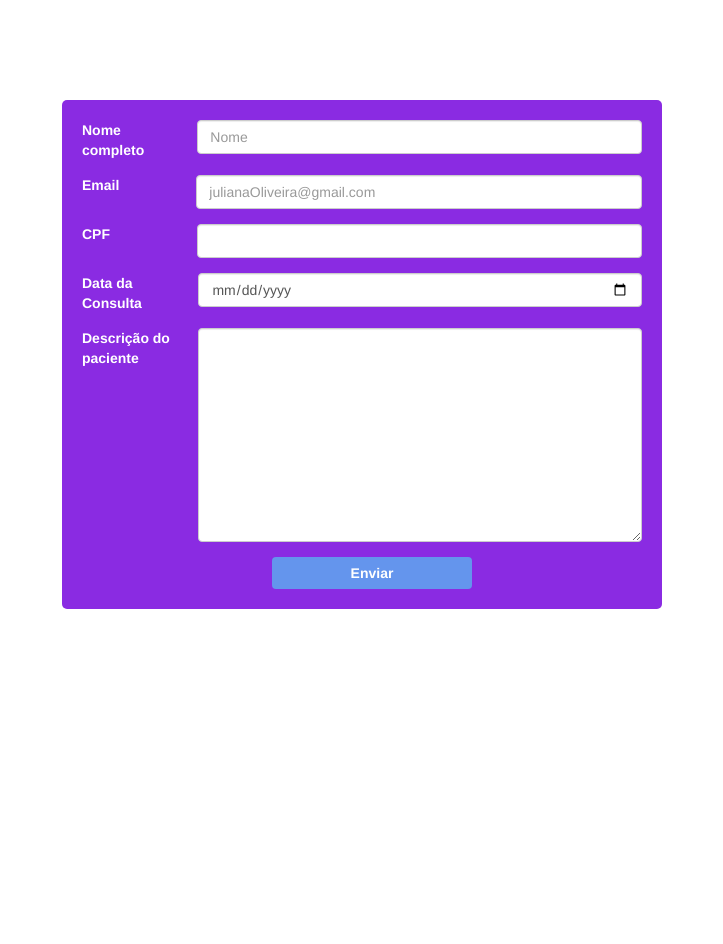
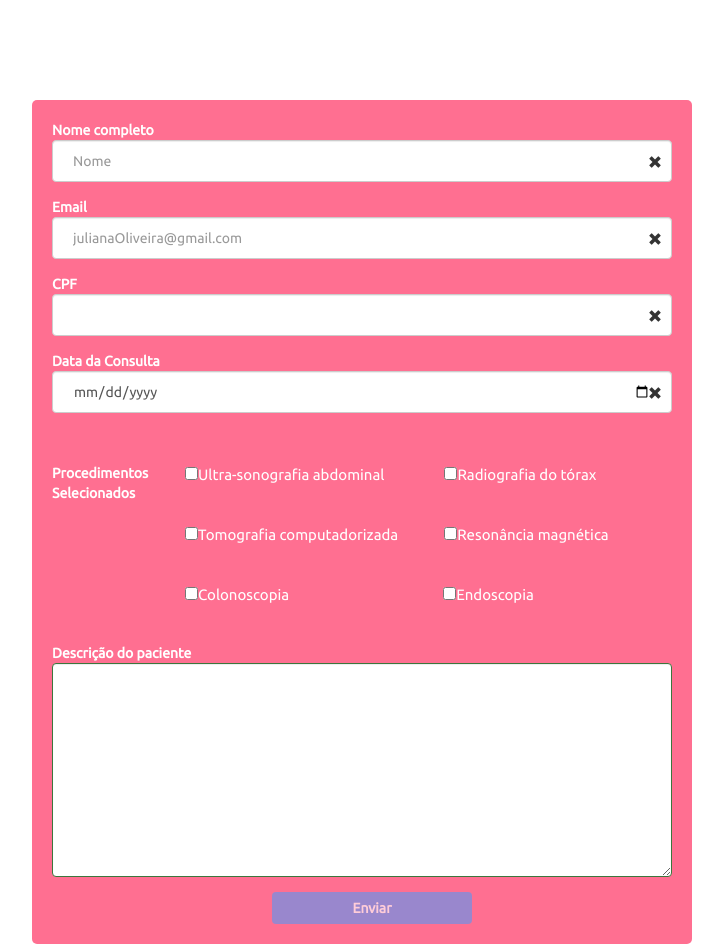
Before and after one commit to warlleism/Angular-template-driven, an Angular app: page / in a window 1280 px wide. Shown: the whole page, without its empty margins (278-1001 px from the left). Before the commit the page ends 800 px from the top, so only its background shows below. Built offline with nearby package versions, Linux system fonts and the light colour scheme.

Commit message:
validator-css

```diff
--- a/src/app/form/form.component.css
+++ b/src/app/form/form.component.css
@@ -1,16 +1,21 @@
+body {
+    margin: 0;
+    padding: 0;
+    width: 100%;
+    height: 100%;
+}
+
 form {
     margin: 0 auto;
-    width: 600px;
-    margin-top: 20px;
-    margin-top: 100px;
-    background-color: blueviolet;
+    width: 660px;
+    background-color: #FF6F91;
     padding: 20px;
     border-radius: 5px;
+    margin-top: 100px;
 }
 
-.form-group {
-    display: flex;
-    flex-direction: row;
+form input {
+    padding: 20px;
 }
 
 .form-group label {
@@ -39,7 +44,7 @@ form {
 }
 
 button {
-    margin-left: 190px;
+    margin-left: 220px;
     width: 200px;
     font-weight: 900;
     background-color: cornflowerblue;
@@ -51,3 +56,62 @@ button:active {
     background-color: rgba(165, 15, 15, 0.508);
     color: white;
 }
+
+section {
+    display: grid;
+    grid-template-columns: 1fr;
+    grid-template-rows: 1fr 1fr 1fr;
+    margin-right: 14px;
+    max-width: 430px;
+}
+
+section span {
+    color: white;
+    font-size: 1.5rem;
+}
+
+.check {
+    max-width: 590px;
+    display: flex;
+    flex-direction: row;
+    margin-top: 50px;
+}
+
+.check>span {
+    font-weight: 700;
+    display: flex;
+    flex-wrap: wrap;
+    width: 133px;
+    color: white;
+}
+
+.d1 {
+    max-width: 478px;
+    height: 40px;
+    font-size: 1.3rem;
+    margin-bottom: 20px;
+}
+
+.d1 span {
+    margin: 0px 60px 0px 0px;
+}
+
+.d2 {
+    max-width: 473px;
+    height: 40px;
+    font-size: 1.3rem;
+}
+
+.d2 span {
+    margin: 0px 46px 0px 0px;
+}
+
+.d3 {
+    width: 503px;
+    height: 40px;
+    font-size: 1.3rem;
+}
+
+.d3 span {
+    margin: 0px 154px 0px 0px;
+}
--- a/src/app/form/form.component.html
+++ b/src/app/form/form.component.html
@@ -1,30 +1,76 @@
+<body>
+
     <form #form="ngForm" (ngSubmit)="onSubmit(form)">
 
-    <div class="form-group nome" [class.has-error]="nome.invalid && nome.touched">
+        <div class="form-group nome has-success has-feedback" [class.has-error]="nome.invalid && nome.touched" [class.has-success]="nome.valid">
             <label for="name">Nome completo</label>
-        <input type="text" class="form-control" id="nome" placeholder="Nome" name="nome" [ngModel]="usuarios.nome" required #nome="ngModel">
+            <input type="text" class="form-control" id="nome" placeholder="Nome" name="nome" [(ngModel)]="usuarios.nome" required #nome="ngModel">
+            <span class="glyphicon glyphicon-remove form-control-feedback" aria-hidden="true" *ngIf="nome.invalid"></span>
+            <span id="inputError2Status" class="sr-only">(error)</span>
+            <span class="glyphicon glyphicon-ok form-control-feedback" aria-hidden="true" *ngIf="nome.valid"></span>
+            <span id="inputSuccess2Status" class="sr-only">(success)</span>
         </div>
 
-    <div class="form-group email" [class.has-error]="email.invalid && email.touched">
+        <div class="form-group email has-success   has-feedback" [class.has-error]="email.invalid && email.touched" [class.has-success]="email.valid">
             <label for="exampleInputEmail1">Email</label>
-        <input type="email" class="form-control" id="exampleInputEmail1" placeholder="julianaOliveira@gmail.com" name="email" ngModel required email #email="ngModel">
+            <input type="email" class="form-control" id="exampleInputEmail1" placeholder="julianaOliveira@gmail.com" name="email" [(ngModel)]="usuarios.email" required email #email="ngModel">
+            <span class="glyphicon glyphicon-remove form-control-feedback" aria-hidden="true" *ngIf="email.invalid"></span>
+            <span id="inputError2Status" class="sr-only">(error)</span>
+            <span class="glyphicon glyphicon-ok form-control-feedback" aria-hidden="true" *ngIf="email.valid"></span>
+            <span id="inputSuccess2Status" class="sr-only">(success)</span>
         </div>
 
-    <div class="form-group cpf" [class.has-error]="cpf.invalid && cpf.touched">
-        <label for="exampleInputEmail1">CPF</label>
-        <input class="form-control" id="exampleInputEmail1" placeholder="" name="cpf" maxlength="11" ngModel required #cpf="ngModel">
+        <div class="form-group cpf  has-success  has-feedback" [class.has-error]="cpf.invalid && cpf.touched" [class.has-success]="cpf.valid">
+            <label for="exampleInputEmail1 ">CPF</label>
+            <input class="form-control" id="exampleInputEmail1" placeholder="" name="cpf" maxlength="11" [(ngModel)]="usuarios.cpf" required #cpf="ngModel">
+            <span class="glyphicon glyphicon-remove form-control-feedback" aria-hidden="true" *ngIf="cpf.invalid"></span>
+            <span id="inputError2Status" class="sr-only">(error)</span>
+            <span class="glyphicon glyphicon-ok form-control-feedback" aria-hidden="true" *ngIf="cpf.valid"></span>
+            <span id="inputSuccess2Status" class="sr-only">(success)</span>
         </div>
 
-    <div class="form-group data" [class.has-error]="data.invalid && data.touched">
+        <div class="form-group data has-success   has-feedback" [class.has-error]="data.invalid && data.touched" [class.has-success]="data.valid">
             <label for="exampleInputEmail1">Data da Consulta</label>
-        <input type="date" class="form-control" id="" placeholder="" name="data" ngModel required #data="ngModel">
+            <input type="date" class="form-control" id="" placeholder="" name="data" [(ngModel)]="usuarios.dataConsulta" required #data="ngModel">
+            <span class="glyphicon glyphicon-remove form-control-feedback" aria-hidden="true" *ngIf="data.invalid"></span>
+            <span id="inputError2Status" class="sr-only">(error)</span>
+            <span class="glyphicon glyphicon-ok form-control-feedback" aria-hidden="true" *ngIf="data.valid"></span>
+            <span id="inputSuccess2Status" class="sr-only">(success)</span>
         </div>
 
-    <div class="form-group desc" [class.has-error]="desc.invalid && desc.touched">
-        <label for="exampleInputEmail1">Descrição do paciente</label>
-        <textarea class="form-control" name="desc" id="" cols="30" rows="10" ngModel required #desc="ngModel"></textarea>
+
+
+        <div class="check">
+            <span>Procedimentos Selecionados</span>
+            <section>
+                <div class="d1"><span><input type="checkbox" name="UltraS" id=""
+              [(ngModel)]="usuarios.UltraSonografia">Ultra-sonografia
+            abdominal</span><span><input type="checkbox" name="RadioG" id=""
+              [(ngModel)]="usuarios.RadiografiaTorax">Radiografia do tórax</span>
                 </div>
 
-    <button type="submit" class="btn ">Enviar</button>
+                <div class="d2"><span><input type="checkbox" name="Tomogra" id=""
+              [(ngModel)]="usuarios.TomografiaComputadorizada">Tomografia computadorizada</span><span><input
+              type="checkbox" name="Reson" id="">Resonância magnética</span>
+                </div>
+
+                <div class="d3"><span><input type="checkbox" name="Colonos" id=""
+              [(ngModel)]="usuarios.Colonoscopia">Colonoscopia</span><span><input type="checkbox" name="Endosco" id=""
+              [(ngModel)]="usuarios.Endoscopia">Endoscopia</span>
+                </div>
+            </section>
+        </div>
+
+
+
+        <div class="form-group desc has-success" [class.has-error]="desc.invalid && desc.touched">
+            <label for="exampleInputEmail1">Descrição do paciente</label>
+            <textarea class="form-control" name="desc" id="" cols="30" rows="10" [(ngModel)]="usuarios.DescricaoPaciente" required #desc="ngModel"></textarea>
+        </div>
+
+        <button type="submit" class="btn" (click)=" showDados()" [disabled]="form.invalid">Enviar</button>
 
     </form>
+
+
+</body>
--- a/src/app/form/form.component.ts
+++ b/src/app/form/form.component.ts
@@ -8,7 +8,7 @@ import { Component, OnInit } from '@angular/core';
 export class FormComponent implements OnInit {
   usuarios: any = {
     nome: null,
-    id: null,
+    email: null,
     cpf: null,
     dataConsulta: null,
     UltraSonografia: null,
--- a/src/index.html
+++ b/src/index.html
@@ -7,6 +7,9 @@
     <base href="/">
     <meta name="viewport" content="width=device-width, initial-scale=1">
     <link rel="icon" type="image/x-icon" href="favicon.ico">
+    <link rel="preconnect" href="https://fonts.googleapis.com">
+    <link rel="preconnect" href="https://fonts.gstatic.com" crossorigin>
+    <link href="https://fonts.googleapis.com/css2?family=Ubuntu&display=swap" rel="stylesheet">
 </head>
 
 <body>
--- a/src/styles.css
+++ b/src/styles.css
@@ -1,3 +1,7 @@
+* {
+    font-family: 'Ubuntu', sans-serif;
+}
+
 body {
     height: 100%;
 }
```
Lines whose indentation alone changed are shown as unchanged.
